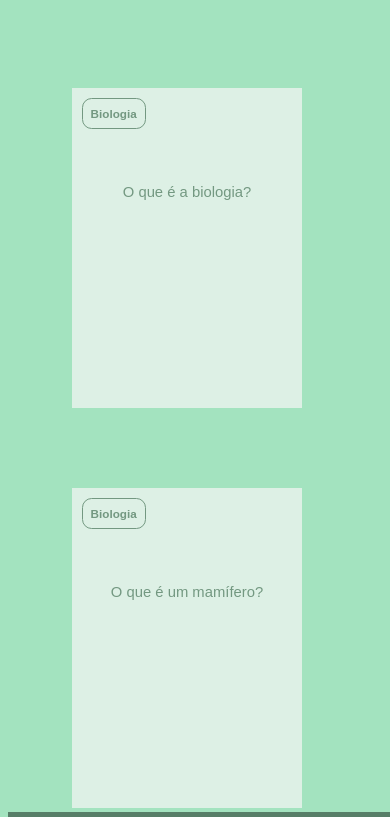
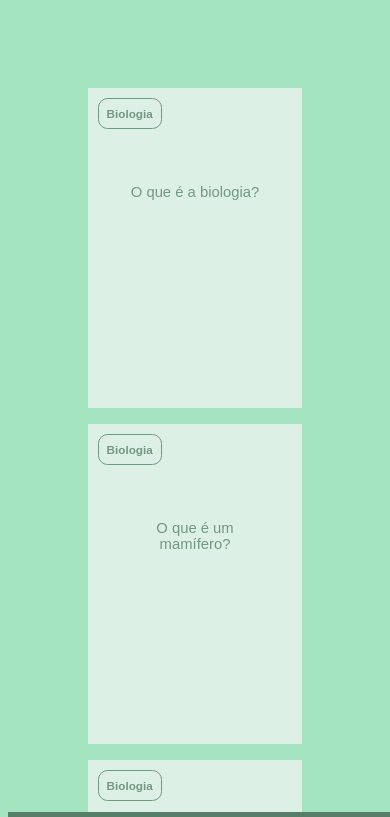
Before and after one commit to Lemonaku/Flashcard, a plain HTML site: page index.html in a window 390 px wide. Shown: the top 817 px of the page. Drawn offline with Linux system fonts and the light colour scheme.

Commit message:
desenvolvimento

```diff
--- a/assets/style.css
+++ b/assets/style.css
@@ -10,12 +10,10 @@ body {
 }
 
 #container {
-    display: flex;
     flex-wrap: wrap;
     justify-content: space-between;
     padding: 4rem;
     gap: 3rem;
-    flex-direction: column;
 }
 
 .cartao {
@@ -99,15 +97,6 @@ footer p {
 
 @media (max-width: 560px) {
 
-    #container {
-    display: flex;
-    flex-wrap: wrap;
-    justify-content: space-between;
-    padding: 4rem;
-    gap: 3rem;
-    flex-direction: row-reverse;
-}
-
     body {
         background: #a3e3bf;
     }
```
